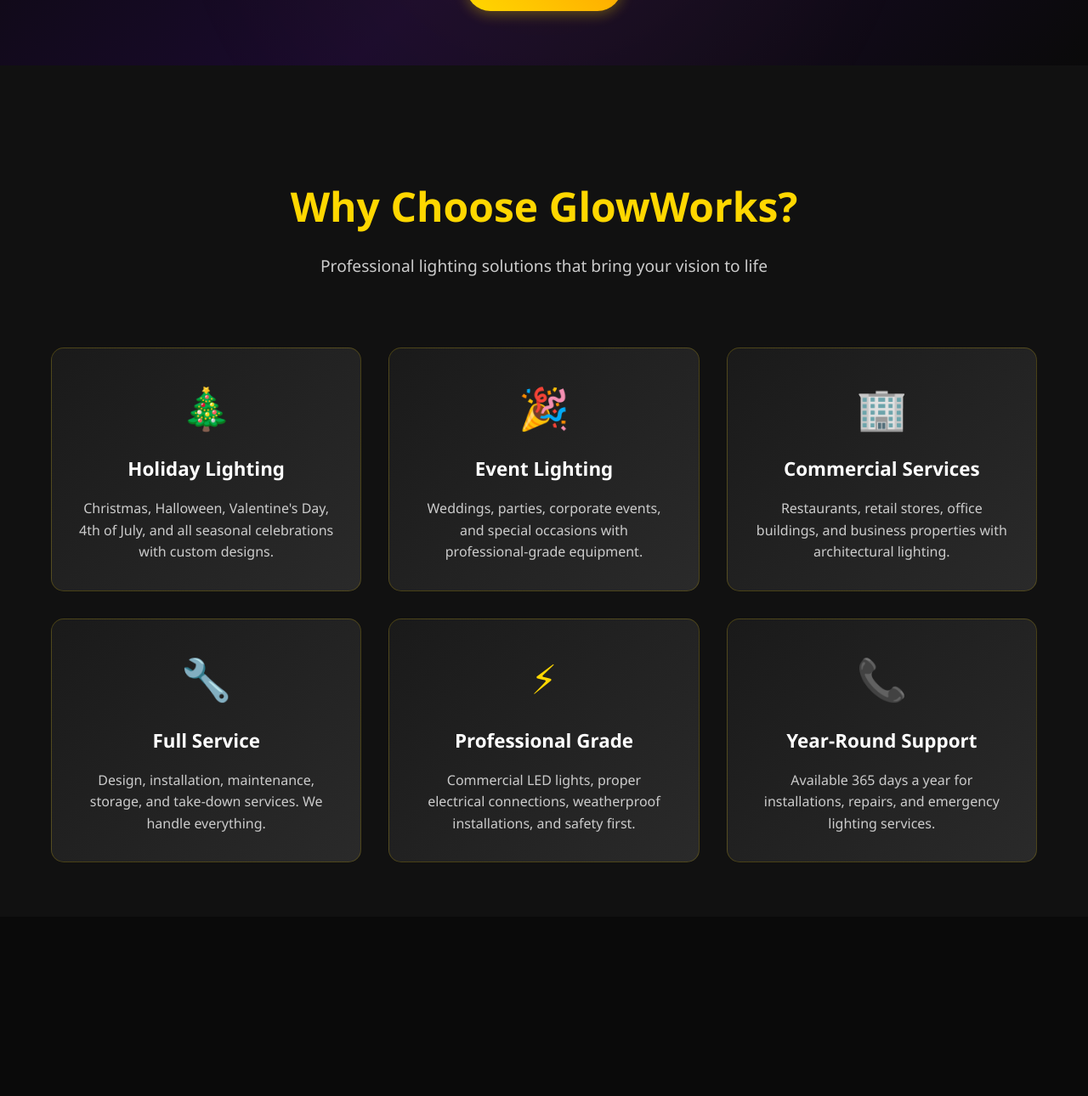
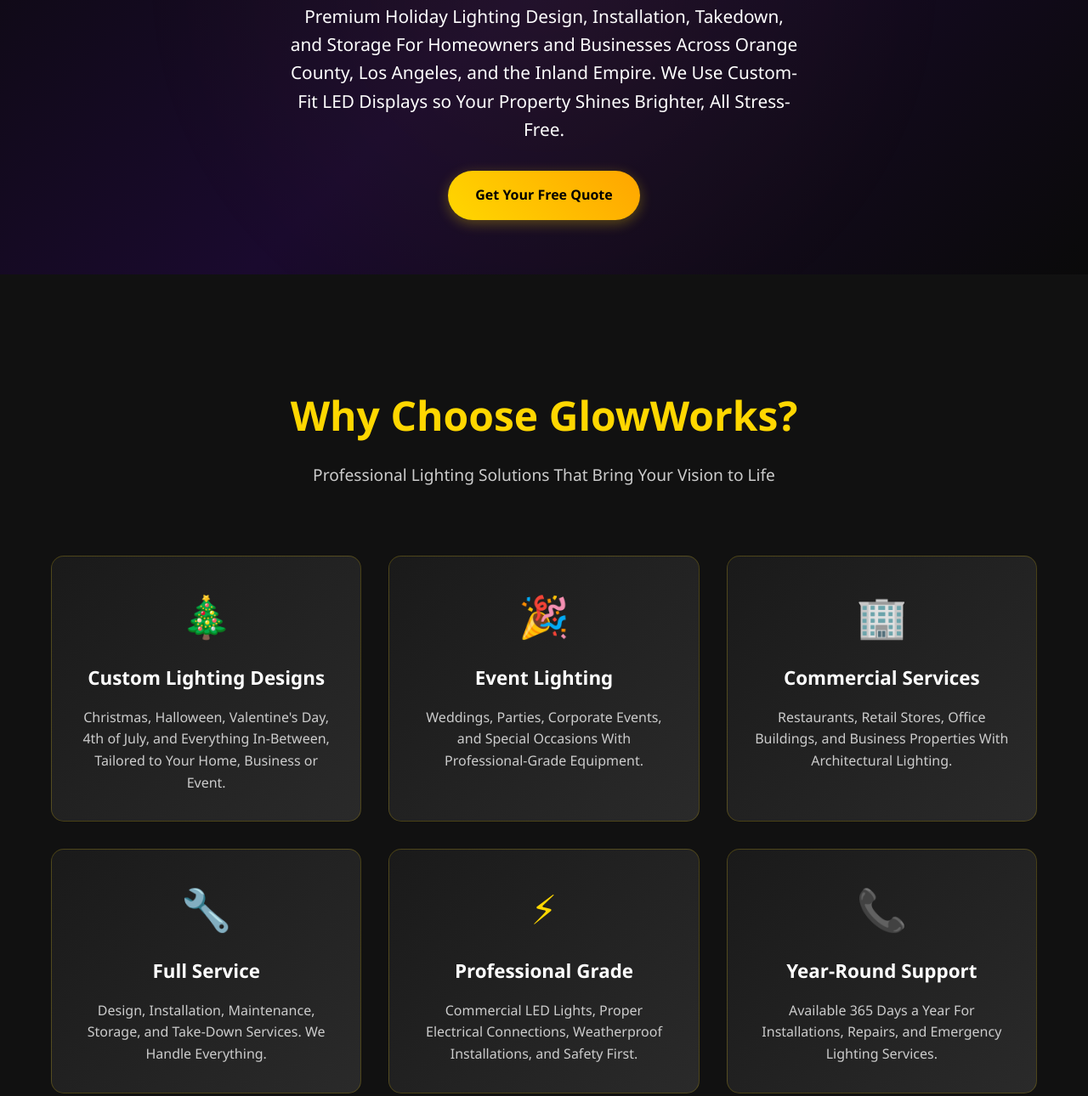
Before and after one commit to glowworkslightingsolutions/GlowWorks.github.io, a plain HTML site: page index.html in a window 1280 px wide. Shown: the part 458-1748 px from the top of the page at 85% size. Before the commit the page ends 1537 px from the top, so only its background shows below. Drawn offline with Linux system fonts and the light colour scheme.

Commit message:
Update index.html

```diff
--- a/index.html
+++ b/index.html
@@ -532,9 +532,9 @@
     <div id="home" class="page active">
         <section class="hero">
             <div class="container">
-                <h1>GlowWorks Lighting Solutions</h1>
-                <p>Transform your space with professional holiday and event lighting. Year-round services for homes and businesses across Southern California.</p>
-                <a href="#" onclick="showPage('contact')" class="cta-button">Get Free Quote</a>
+                <h1>Turn Your Home or Business Into a Holiday Masterpiece Without Lifting a Finger</h1>
+                <p>Premium Holiday Lighting Design, Installation, Takedown, and Storage For Homeowners and Businesses Across Orange County, Los Angeles, and the Inland Empire. We Use Custom-Fit LED Displays so Your Property Shines Brighter, All Stress-Free.</p>
+                <a href="#" onclick="showPage('contact')" class="cta-button">Get Your Free Quote</a>
             </div>
         </section>
 
@@ -542,38 +542,38 @@
             <div class="container">
                 <div class="section-header">
                     <h1>Why Choose GlowWorks?</h1>
-                    <p>Professional lighting solutions that bring your vision to life</p>
+                    <p>Professional Lighting Solutions That Bring Your Vision to Life</p>
                 </div>
                 <div class="features-grid">
                     <div class="feature-card">
                         <div class="feature-icon">🎄</div>
-                        <h3>Holiday Lighting</h3>
-                        <p>Christmas, Halloween, Valentine's Day, 4th of July, and all seasonal celebrations with custom designs.</p>
+                        <h3>Custom Lighting Designs</h3>
+                        <p>Christmas, Halloween, Valentine's Day, 4th of July, and Everything In-Between, Tailored to Your Home, Business or Event.</p>
                     </div>
                     <div class="feature-card">
                         <div class="feature-icon">🎉</div>
                         <h3>Event Lighting</h3>
-                        <p>Weddings, parties, corporate events, and special occasions with professional-grade equipment.</p>
+                        <p>Weddings, Parties, Corporate Events, and Special Occasions With Professional-Grade Equipment.</p>
                     </div>
                     <div class="feature-card">
                         <div class="feature-icon">🏢</div>
                         <h3>Commercial Services</h3>
-                        <p>Restaurants, retail stores, office buildings, and business properties with architectural lighting.</p>
+                        <p>Restaurants, Retail Stores, Office Buildings, and Business Properties With Architectural Lighting.</p>
                     </div>
                     <div class="feature-card">
                         <div class="feature-icon">🔧</div>
                         <h3>Full Service</h3>
-                        <p>Design, installation, maintenance, storage, and take-down services. We handle everything.</p>
+                        <p>Design, Installation, Maintenance, Storage, and Take-Down Services. We Handle Everything.</p>
                     </div>
                     <div class="feature-card">
                         <div class="feature-icon">⚡</div>
                         <h3>Professional Grade</h3>
-                        <p>Commercial LED lights, proper electrical connections, weatherproof installations, and safety first.</p>
+                        <p>Commercial LED Lights, Proper Electrical Connections, Weatherproof Installations, and Safety First.</p>
                     </div>
                     <div class="feature-card">
                         <div class="feature-icon">📞</div>
                         <h3>Year-Round Support</h3>
-                        <p>Available 365 days a year for installations, repairs, and emergency lighting services.</p>
+                        <p>Available 365 Days a Year For Installations, Repairs, and Emergency Lighting Services.</p>
                     </div>
                 </div>
             </div>
@@ -585,7 +585,7 @@
         <div class="section-header">
             <div class="container">
                 <h1>About GlowWorks</h1>
-                <p>Your trusted partner for professional lighting solutions</p>
+                <p>Your Trusted Partner For Professional Lighting Solutions</p>
             </div>
         </div>
         <section class="about-content">
```
